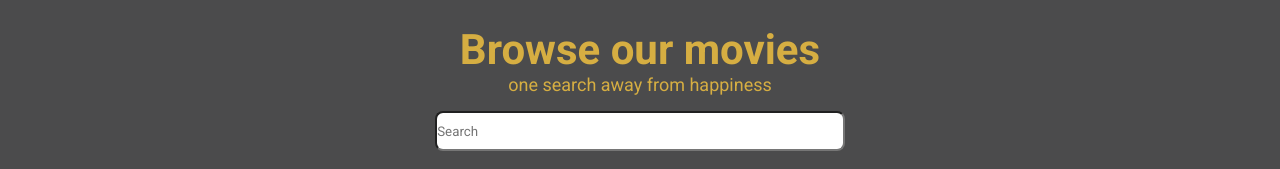
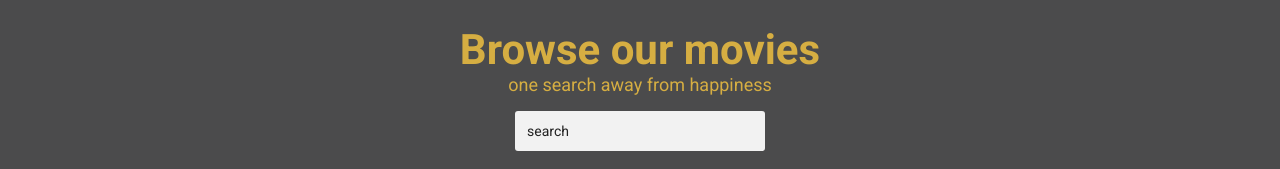
Before and after one commit to Michaelag32/Personal-project, a plain HTML site: page index.html in a window 1280 px wide. Shown: the part 75-244 px from the top of the page. Drawn offline with Linux system fonts and the light colour scheme; no server answers.

Commit message:
styled input area

```diff
--- a/index.html
+++ b/index.html
@@ -54,9 +54,7 @@
           <div class="header__description">
             <h1 class="landing__header">Browse our movies</h1>
             <p class="landing__para">one search away from happiness</p>
-            <form action="">
-                <input type="text" placeholder="Search">
-            </form>
+              <input type="text" placeholder="search"/>
             <figure class="header__img--wrapper">
               <img
                 src="./personal project assets/undraw_netflix_q-00-o.svg"
--- a/style.css
+++ b/style.css
@@ -40,6 +40,32 @@ h1 {
 section {
     background-color: #4b4b4c;
 }
+
+input {
+    display: block;
+    margin: 0 auto;
+    border: none;
+    -webkit-appearance: none;
+    -ms-appearance: none;
+    -moz-appearance: none;
+    appearance: none;
+    background:#f2f2f2;
+    padding: 12px;
+    border-radius: 3px;
+    width: 250px;
+    outline: none;
+    font-size: 14px;
+}
+
+input:focus::placeholder {
+    color: transparent;
+}
+
+input::placeholder {
+    color: #222;
+    transition: color 0.3s ease;
+}
+
 
 /*
 
@@ -137,18 +163,6 @@ nav {
     padding-bottom: 16px;
 }
 
-input {
-    display: block;
-    margin: 0 auto;
-    width: 32%;
-    height: 4%;
-    border-radius: 8px;
-    line-height: 1;
-    height: 2.5rem;
-
-}
-
-
 /*
 
 
```
